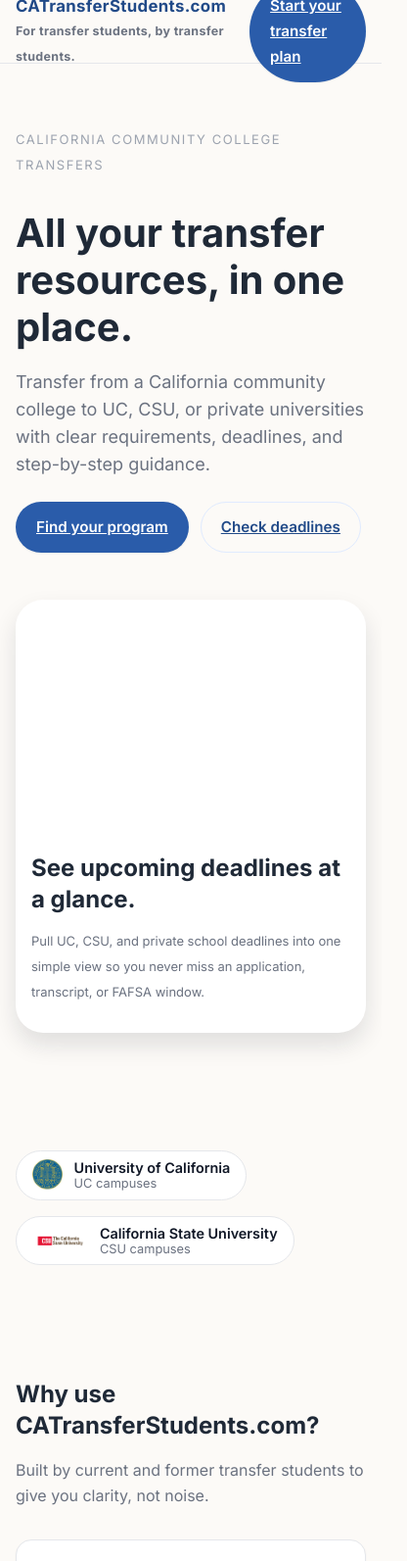
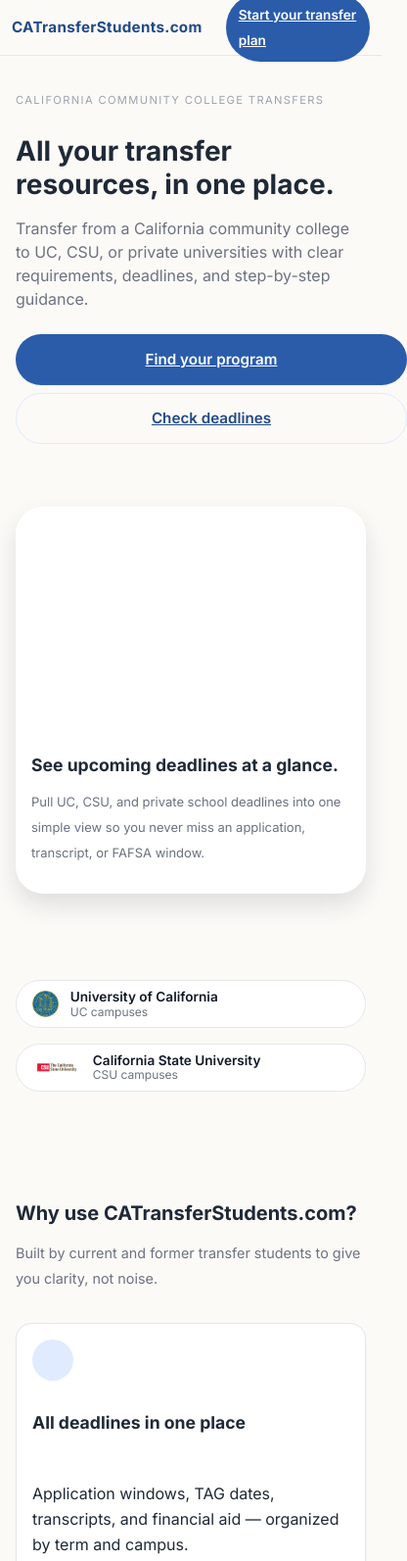
Before and after one commit to Alwin28/CCtransfer, a plain HTML site: page index.html in a window 390 px wide. Shown: the top 1593 px of the page at 98% size, 416 px wide, since content can reach past the window. Drawn offline with Linux system fonts and the light colour scheme.

Commit message:
Improve mobile responsiveness
- Smaller header on mobile with condensed logo
- Scaled down hero title and subtitle
- Full-width stacked buttons on mobile
- Responsive feature cards, search, newsletter, footer
- Mobile-friendly system logo badges

Co-Authored-By: Warp <agent@warp.dev>

```diff
--- a/css/components.css
+++ b/css/components.css
@@ -391,8 +391,10 @@
 
 
 /* =====================================================
-   RESPONSIVE HEADER (TEMPORARY)
+   RESPONSIVE STYLES
    ===================================================== */
+
+/* Tablet and below */
 @media (max-width: 900px) {
   .site-nav {
     display: none; /* Mobile nav coming later */
@@ -405,3 +407,123 @@
     line-height: var(--lh-h1);
   }
 }
+
+/* Mobile devices */
+@media (max-width: 640px) {
+  /* Header */
+  .site-header-inner {
+    height: 56px;
+    padding-inline: var(--space-3);
+  }
+
+  .site-logo {
+    font-size: 0.95rem;
+  }
+
+  .site-logo span {
+    display: none;
+  }
+
+  .site-header-inner .btn {
+    padding: 0.5rem 0.75rem;
+    font-size: 0.85rem;
+  }
+
+  /* Hero */
+  .hero {
+    padding-block: var(--space-6);
+  }
+
+  .hero-eyebrow {
+    font-size: 0.7rem;
+  }
+
+  .hero-title {
+    font-size: 1.75rem;
+    line-height: 2.1rem;
+  }
+
+  .hero-subtitle {
+    font-size: 1rem;
+    line-height: 1.5rem;
+  }
+
+  .hero-actions {
+    flex-direction: column;
+    gap: var(--space-2);
+  }
+
+  .hero-actions .btn {
+    width: 100%;
+    text-align: center;
+  }
+
+  .hero-card {
+    margin-top: var(--space-4);
+  }
+
+  .hero-card-body h2 {
+    font-size: 1.1rem;
+    line-height: 1.4rem;
+  }
+
+  /* Section titles */
+  .section-title {
+    font-size: 1.25rem;
+    line-height: 1.6rem;
+  }
+
+  .section-subtitle {
+    font-size: 0.9rem;
+  }
+
+  /* Feature cards */
+  .feature-title {
+    font-size: 1.1rem;
+  }
+
+  .feature-card {
+    padding: var(--space-4);
+  }
+
+  /* Search section */
+  .search-card {
+    padding: var(--space-4);
+  }
+
+  .search-input-row {
+    flex-direction: column;
+  }
+
+  .search-input-row .btn {
+    width: 100%;
+  }
+
+  /* Steps */
+  .step-card {
+    padding: var(--space-3);
+  }
+
+  /* Newsletter */
+  .newsletter-input-row {
+    flex-direction: column;
+  }
+
+  .newsletter-input-row input[type="email"] {
+    width: 100%;
+    min-width: unset;
+  }
+
+  .newsletter-input-row .btn {
+    width: 100%;
+  }
+
+  /* Footer */
+  .footer-grid {
+    gap: var(--space-4);
+  }
+
+  .site-footer {
+    padding-block: var(--space-6);
+  }
+}
--- a/index.html
+++ b/index.html
@@ -69,6 +69,30 @@
       font-size: 0.8rem;
       color: #6B7280;
       line-height: 1.2;
+    }
+
+    /* Mobile adjustments for system logos */
+    @media (max-width: 640px) {
+      .system-logos {
+        flex-direction: column;
+        align-items: stretch;
+      }
+
+      .system-logo {
+        justify-content: flex-start;
+      }
+
+      .system-logo img {
+        height: 28px;
+      }
+
+      .system-logo-label {
+        font-size: 0.85rem;
+      }
+
+      .system-logo-sub {
+        font-size: 0.75rem;
+      }
     }
   </style>
 </head>
```
